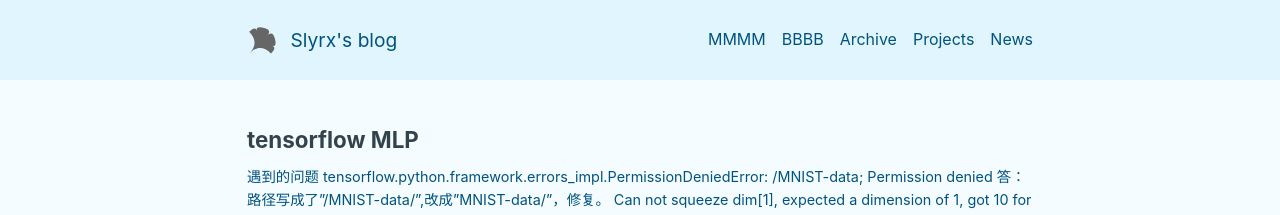
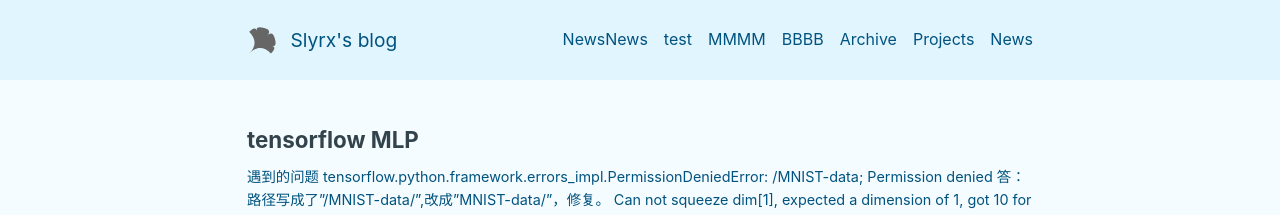
Before and after one commit to slyrx/Tech_Blog, a Jekyll site: the page built from index.html, in a window 1280 px wide and 900 px high. Shown: the top 215 px of the window. Built offline with Jekyll 4.4.1, drawn with Linux system fonts in a browser that asks for light colours; the list of posts is cut into pages by our own code.

Commit message:
new html

```diff
--- a/_config.yml
+++ b/_config.yml
@@ -33,13 +33,13 @@ nav_lists:
       zh-Hant: 动态
     url: /about.html
 nav_add:
-   title: NewsNews
-   titles:
-    en: News
-    zh: 动态
-    zh-Hans: 动态
-    zh-Hant: 动态
-   url: /about.html
+  - titles:
+      en: News
+      zh: 动态
+      zh-Hans: 动态
+      zh-Hant: 动态
+    url: /about.html
+    title: NewsNews
 # paths:
 #   base: /
 #   home: /
--- a/_includes/header.html
+++ b/_includes/header.html
@@ -10,12 +10,20 @@
     </div>
     <nav>
       <ul>
+        {%- for list in site.nav_add -%}
+          {%- assign __path = list.url -%}
+          {%- include snippets/get-nav-url.html -%}
+          {%- assign href = __return -%}
+          {%- assign __locale = list.titles -%}
+          {%- include snippets/locale-to-string.html -%}
+          <li><a href="{{ href }}">{%- if list.title -%}{{ list.title }}{%- else -%}{{ __return }}{%- endif -%}</a></li>
+        {%- endfor -%}
         {%- assign __path = nav_add.url -%}
         {%- include snippets/get-nav-url.html -%}
         {%- assign href = __return -%}
         {%- assign __locale = nav_add.titles -%}
         {%- include snippets/locale-to-string.html -%}
-        <li><a href="{{ href }}">{{ __return }}</a></li>
+        <li><a href="{{ href }}">test</a></li>
         {%- assign __path = site.paths.blog | default: site.data.variables.default.paths.blog -%}
         {%- include snippets/get-nav-url.html -%}
         {%- assign href = __return -%}
```
